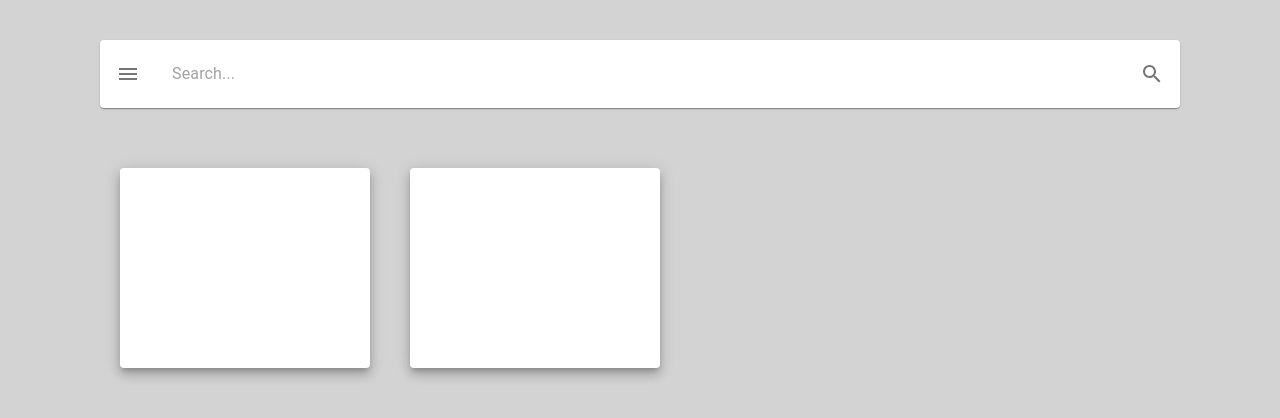
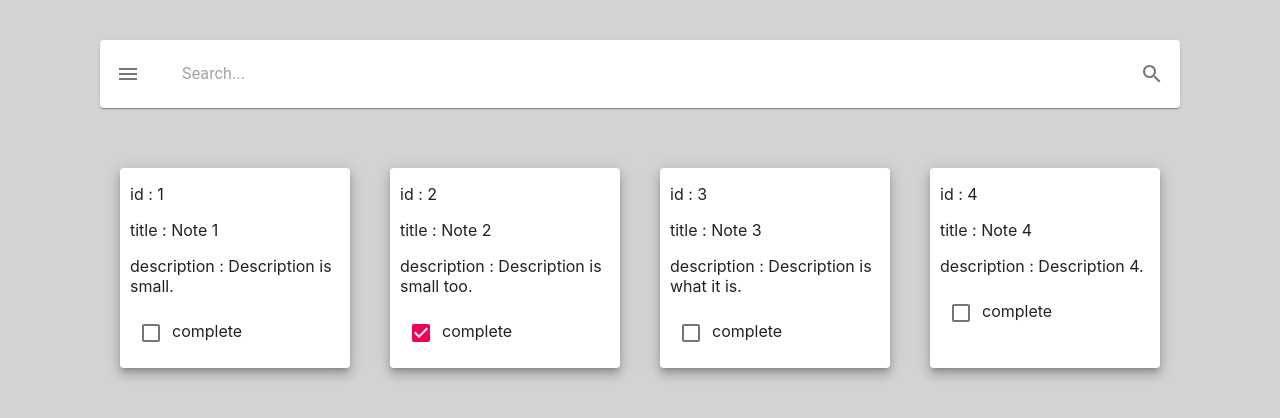
Before and after one commit to pamore/Friendo, a React (Create React App) app: page / in a window 1280 px wide. Shown: the top 418 px of the page. Built offline with nearby package versions, Linux system fonts and the light colour scheme.

Commit message:
Added loop to create notes.

```diff
--- a/src/App.css
+++ b/src/App.css
@@ -7,11 +7,11 @@
 .navBar {
     padding: 10px 4px;
     display: flex;
-    alignItems: center;
+    align-items: center;
 }
 
 .searchInput {
-    marginLeft: 10px;
+    margin-left: 10px;
     padding-left: 20px;
     flex: 1;
 }
@@ -25,6 +25,7 @@
     margin: 20px;
     height: 200px;
     width: 250px;
+    padding-left: 10px;
 }
 
 .iconButton {
--- a/src/component/DashboardView.js
+++ b/src/component/DashboardView.js
@@ -1,16 +1,45 @@
 import React from "react";
-import Paper from "@material-ui/core/Paper";
 import Grid from "@material-ui/core/Grid";
 import {NoteComponent} from "./NoteComponent";
 
 export default function DashboardView() {
-    return(
+    return (
         <Grid
             xs={12}
             className="dashboard"
         >
-            <NoteComponent />
-            <NoteComponent />
+            {notes.map((note) => (
+                <NoteComponent
+                    note = {note}
+                />
+            ))}
         </Grid>
     );
 }
+
+const notes = [
+    {
+        id: 1,
+        title: "Note 1",
+        description: "Description is small.",
+        complete: false
+    },
+    {
+        id: 2,
+        title: "Note 2",
+        description: "Description is small too.",
+        complete: true
+    },
+    {
+        id: 3,
+        title: "Note 3",
+        description: "Description is what it is.",
+        complete: false
+    },
+    {
+        id: 4,
+        title: "Note 4",
+        description: "Description 4.",
+        complete: false
+    }
+];
--- a/src/component/NoteComponent.js
+++ b/src/component/NoteComponent.js
@@ -1,6 +1,20 @@
 import Paper from "@material-ui/core/Paper";
 import React from "react";
+import Checkbox from '@material-ui/core/Checkbox';
 
-export function NoteComponent() {
-    return <Paper elevation={7} className="note"/>;
+export function NoteComponent(props) {
+    const {id, title, description, complete} = props.note;
+    return (
+        <Paper
+            elevation={7}
+            className="note"
+        >
+            <p>id : {id}</p>
+            <p>title : {title}</p>
+            <p>description : {description}</p>
+            <Checkbox
+                checked={complete}
+            />complete
+        </Paper>
+    );
 }
```
